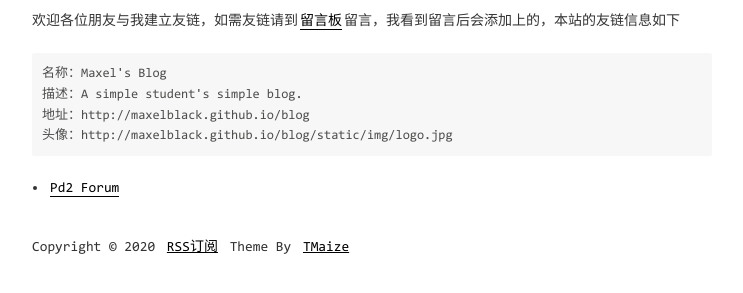
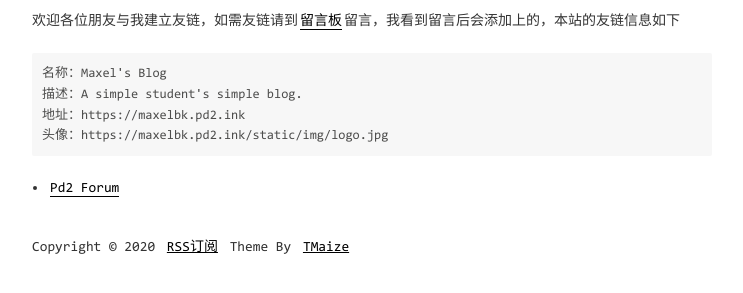
Before and after one commit to maxelblack/blog, a Jekyll site: the page built from pages/links.md, in a window 1280 px wide. Shown: the part 167-460 px from the top of the page, without its empty margins (268-1011 px from the left). Built offline with Jekyll 4.4.1, drawn with Linux system fonts in a browser that asks for light colours; comment, search, counter and statistics services are not loaded.

Commit message:
Update the website.

```diff
--- a/_config.yml
+++ b/_config.yml
@@ -16,8 +16,8 @@
 
 # 域名配置
 # baseurl配置,如果网站部署在根目录下的其他目录中，请设置为 /目录名
-domainUrl: 'http://maxelblack.github.io'
-baseurl: '/blog'
+domainUrl: 'https://maxelbk.pd2.ink'
+baseurl: ''
 
 # 吐个槽地址，会在chat页面中重定向到该地址
 tucaoUrl: ''
```
